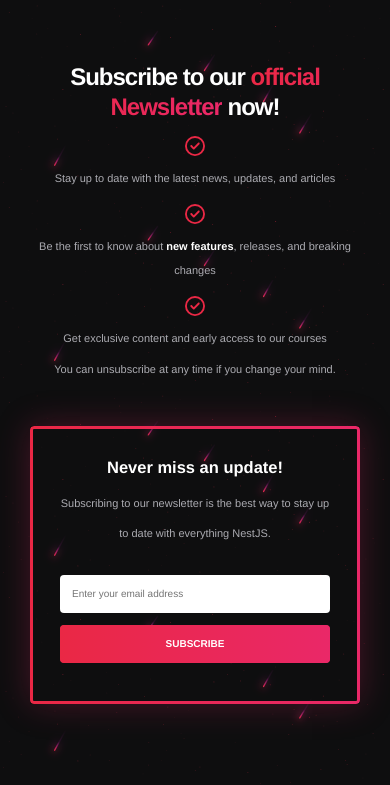
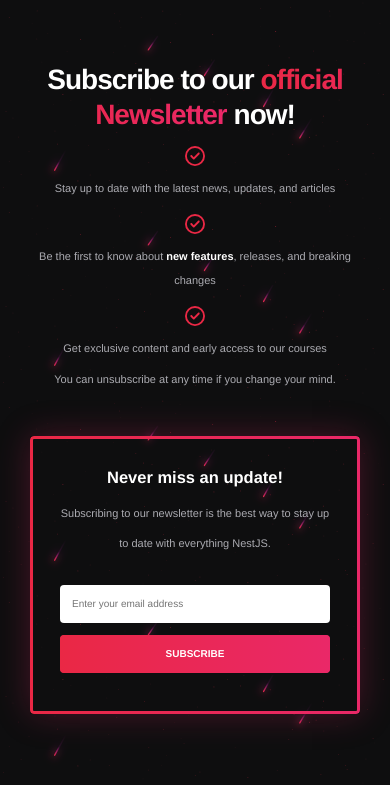
Before and after one commit to nestjs/newsletter.nestjs.com, a website built with Parcel: page index.html in a window 390 px wide. Shown: the part 82-867 px from the top of the page. Built offline with nearby package versions, Linux system fonts and the light colour scheme.

Commit message:
style: update font size

```diff
--- a/main.css
+++ b/main.css
@@ -373,8 +373,8 @@ h1, h2, h3 {
   }
 
   .marketing-text-container h1 {
-    font-size: 2.4rem;
-    line-height: 3rem;
+    font-size: 2.8rem;
+    line-height: 3.5rem;
   }
 
   .social-links a {
```
